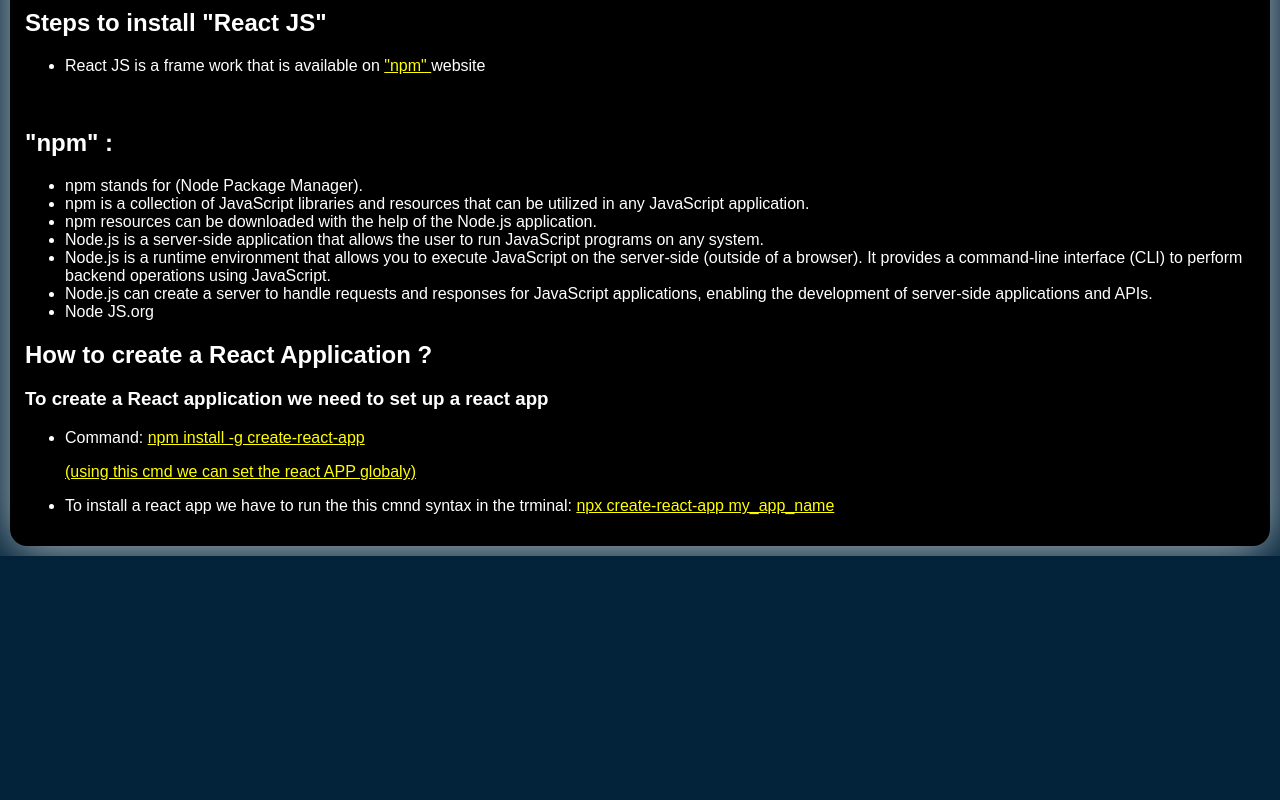
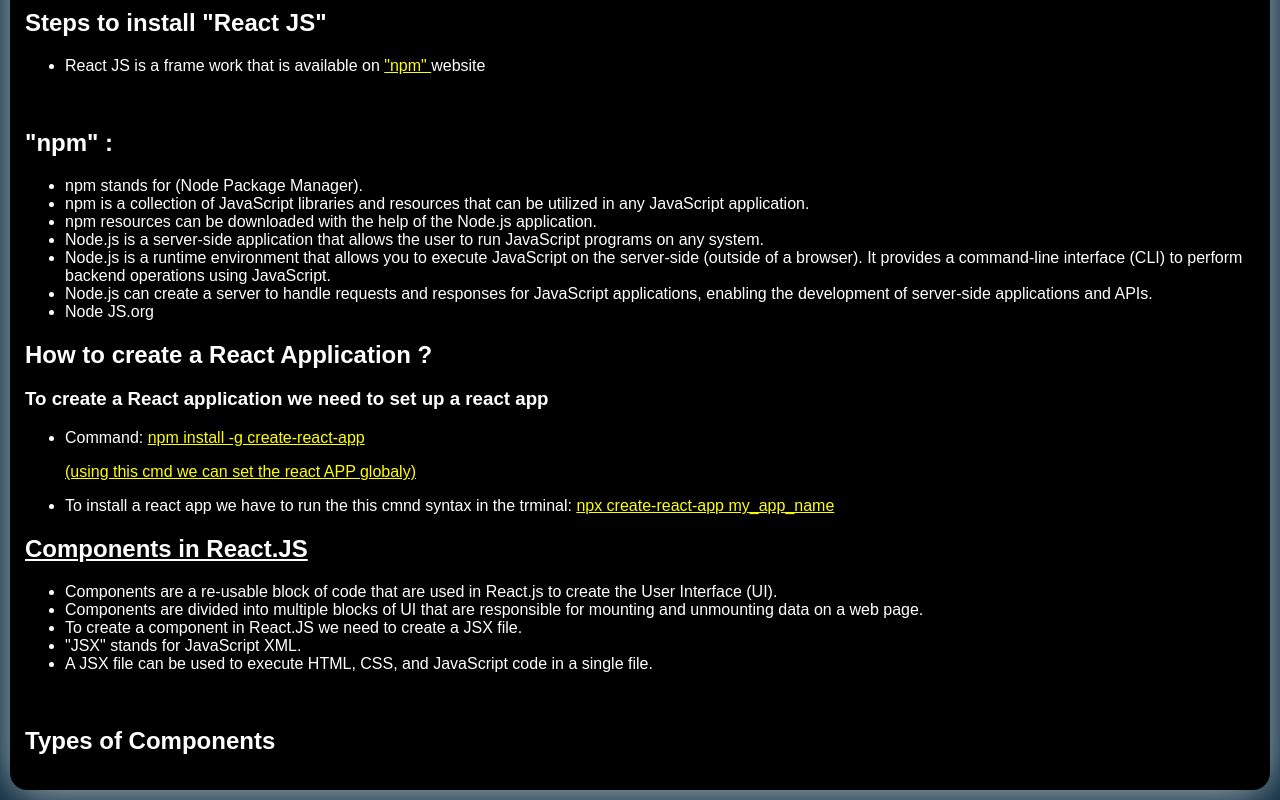
Before and after one commit to Satyam-Nayak/reactpractice, a React (Create React App) app: page / in a window 1280 px wide. Shown: the part 1864-2664 px from the top of the page. Before the commit the page ends 2420 px from the top, so only its background shows below. Built offline with nearby package versions, Linux system fonts and the light colour scheme.

Commit message:
Compo5 1st defs

```diff
--- a/src/App.jsx
+++ b/src/App.jsx
@@ -6,6 +6,7 @@ import Compo1 from './Compo1';
 import Compo2 from './Compo2';
 import Compo3 from './Compo3';
 import Compo4 from './Compo4';
+import Compo5 from './Compo5';
 
 function App() {
   console.log("Welcome to my folder");
@@ -16,6 +17,7 @@ function App() {
       <Compo2 />
       <Compo3/>
       <Compo4/>
+      <Compo5/>
     </section>
   );
 }
--- /dev/null
+++ b/src/Compo5.jsx
@@ -0,0 +1,24 @@
+import React from 'react'
+
+ function Compo5() {
+  return (
+    <React.Fragment>
+        <div>
+        <h1 style={{textDecoration:"underline"}}>Components in React.JS</h1>
+        <ul>
+            <li>Components are a re-usable block of code that are used in React.js to create the User Interface (UI).</li>
+            <li>Components are divided into multiple blocks of UI that are responsible for mounting and unmounting data on a web page.</li>
+            <li>To create a component in React.JS we need to create a JSX file.</li>
+            <li>"JSX" stands for JavaScript XML.</li>
+            <li>A JSX file can be used to execute HTML, CSS, and JavaScript code in a single file.</li>
+        </ul>
+        </div>
+        <br />
+        <div>
+            <h2>Types of Components</h2>
+        </div>
+
+    </React.Fragment>
+  )
+}
+export default Compo5
```
